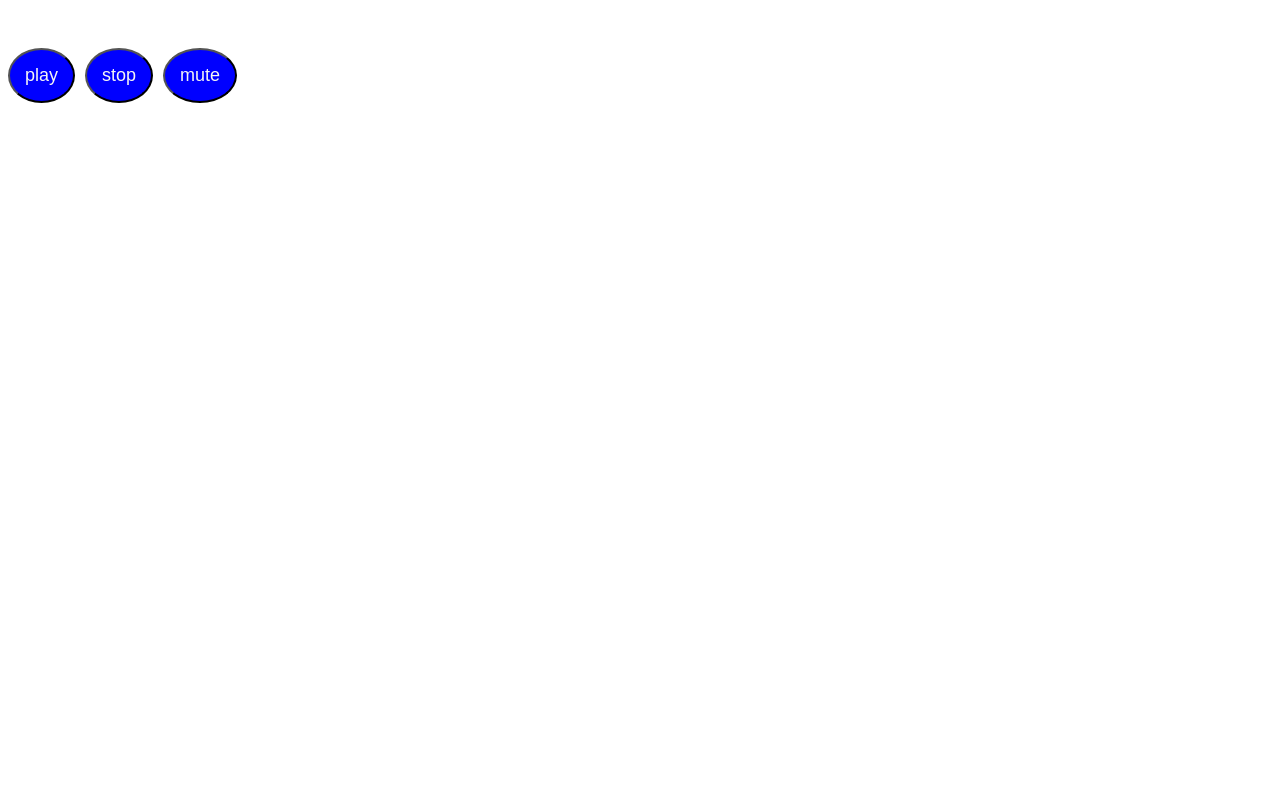
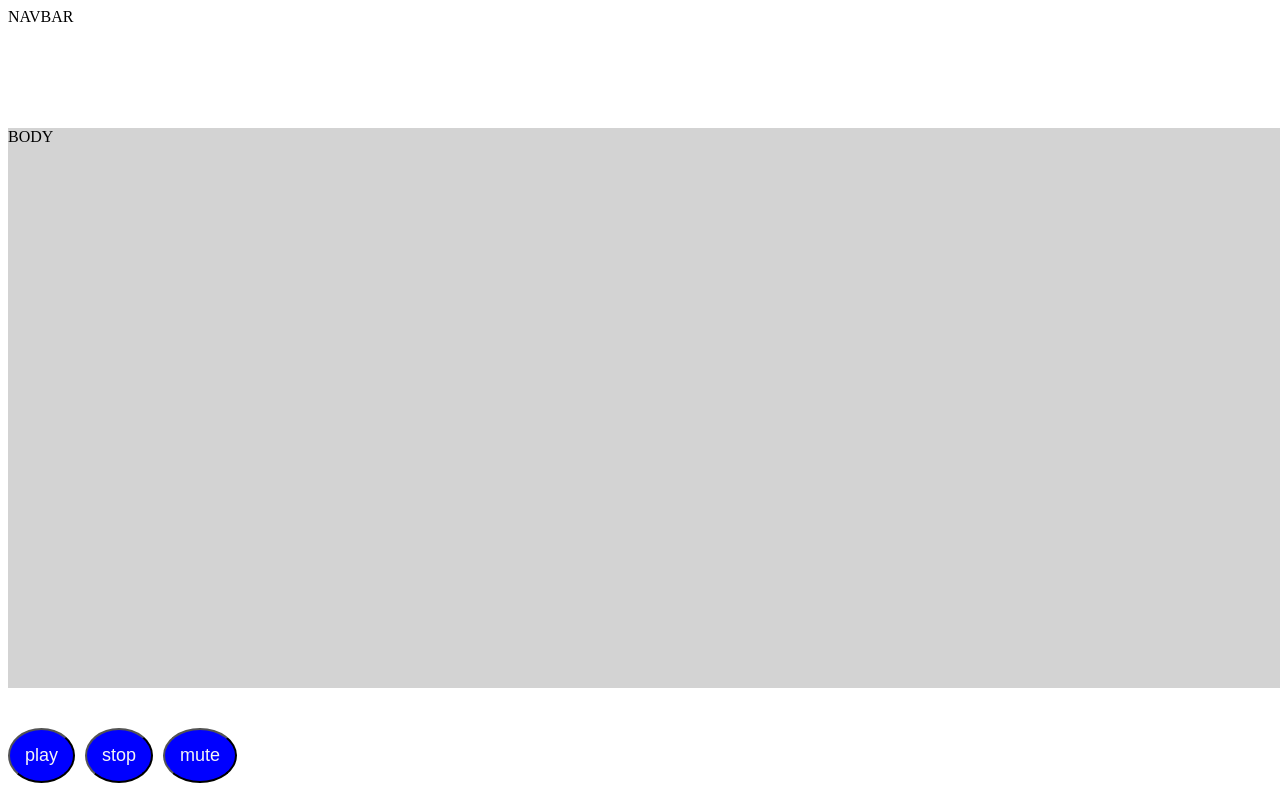
Before and after one commit to doc1atis/RadioApp, a React (Create React App) app in the folder radio-client/: page / in a window 1280 px wide. Built offline with nearby package versions, Linux system fonts and the light colour scheme.

Commit message:
Added framework for Navbar, Body, and PlayBar components.

```diff
--- a/radio-client/src/App.js
+++ b/radio-client/src/App.js
@@ -1,8 +1,13 @@
 import React from "react";
 import PlayerBar from "./components/PlayerBar/PlayerBar";
+import Navbar from './components/Navbar/Navbar';
+import Body from './components/Body/Body';
+
 function App() {
   return (
     <div className="App">
+      <Navbar />
+      <Body />
       <PlayerBar />
     </div>
   );
--- /dev/null
+++ b/radio-client/src/components/Body/Body.css
@@ -0,0 +1,5 @@
+.main {
+    height: 70vh;
+    width: 100vw;
+    background-color: lightgray;
+}
--- /dev/null
+++ b/radio-client/src/components/Body/Body.js
@@ -0,0 +1,20 @@
+import React, { Component } from 'react'
+
+
+export default class Body extends Component {
+    render() {
+        return (
+            <div style={styles.main}>
+                BODY
+            </div>
+        )
+    }
+}
+
+const styles = {
+    main: {
+        height: '70vh',
+        width: '100vw',
+        backgroundColor: 'lightgray'
+    }
+}
--- /dev/null
+++ b/radio-client/src/components/Navbar/Navbar.css
@@ -0,0 +1,4 @@
+.main {
+    height: 15vh;
+    width: 100vw;
+}
--- /dev/null
+++ b/radio-client/src/components/Navbar/Navbar.js
@@ -0,0 +1,18 @@
+import React, { Component } from 'react';
+
+export default class Navbar extends Component {
+    render() {
+        return (
+            <div style={styles.main}>
+                NAVBAR
+            </div>
+        )
+    }
+}
+
+const styles = {
+    main: {
+        height: '15vh',
+        width: '100vw'
+    }
+}
```
Also changed, not shown: 1 other file (tests, documents, lock files or other folders).
